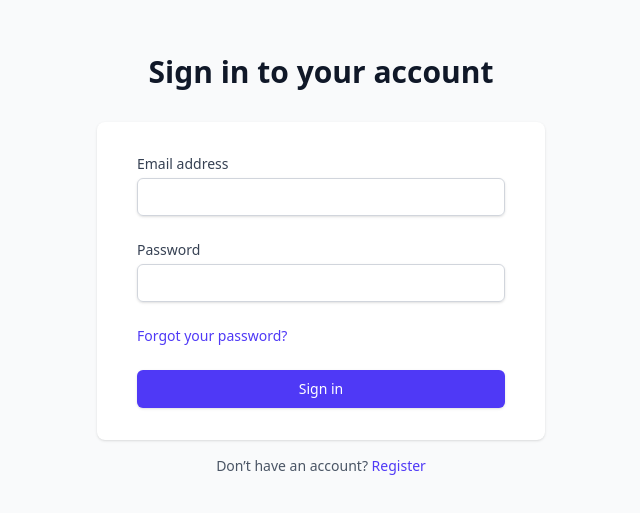
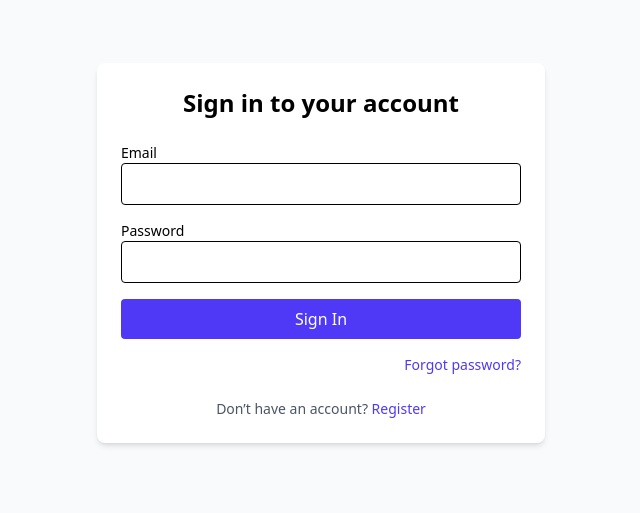
Before and after one commit to Shivam-fibo/MailSending, a React (Vite) app: page /login in a window 1280 px wide. Shown: the part 147-660 px from the top of the page, without its empty margins (319-959 px from the left). Built offline with nearby package versions, Linux system fonts and the light colour scheme.

Commit message:
if user login navigate to dashboad instead of login

```diff
--- a/src/components/Dashboard.jsx
+++ b/src/components/Dashboard.jsx
@@ -48,7 +48,7 @@ const Dashboard = () => {
         return;
       }
 
-      const response = await fetch('https://mail-sending-backend.vercel.app/api/mail/send', {
+      const response = await fetch('http://localhost:5000/api/mail/send', {
         method: 'POST',
         credentials: 'include',
         headers: {
--- a/src/components/LandingPage.jsx
+++ b/src/components/LandingPage.jsx
@@ -141,7 +141,7 @@ export default function BulkEmailLanding() {
               <p className="text-xl lg:text-2xl text-gray-600 mb-8 max-w-3xl mx-auto leading-relaxed">
                 The fastest way to deliver notes, messages, or updates to hundreds — instantly.
               </p>
-             <Link to="/login">
+             <Link to="/dashboard">
               <button className="bg-gradient-to-r from-blue-600 to-purple-600 text-white px-8 py-4 rounded-2xl text-lg font-semibold hover:shadow-2xl hover:scale-105 transition-all duration-300 inline-flex items-center gap-2"
               >
                 Start Sending Emails
@@ -306,7 +306,7 @@ export default function BulkEmailLanding() {
                     <div className="text-3xl font-bold text-green-600 mb-2">25 emails free</div>
                     <div className="text-green-700">No credit card required</div>
                   </div>
-                 <Link to="/login">
+                 <Link to="/dashboard">
                   <button className="w-full bg-gradient-to-r from-blue-600 to-purple-600 text-white px-8 py-4 rounded-2xl text-lg font-semibold hover:shadow-2xl hover:scale-105 transition-all duration-300">
                     Start Free Trial
                   </button></Link>
--- a/src/components/Login.jsx
+++ b/src/components/Login.jsx
@@ -4,40 +4,36 @@ import { useNavigate } from 'react-router-dom';
 const Login = () => {
   const [email, setEmail] = useState('');
   const [password, setPassword] = useState('');
-  const [error, setError] = useState('');
-  const [showForgotPassword, setShowForgotPassword] = useState(false);
-  const [showOTPVerification, setShowOTPVerification] = useState(false);
   const [otp, setOtp] = useState('');
   const [newPassword, setNewPassword] = useState('');
   const [confirmPassword, setConfirmPassword] = useState('');
+
+  const [error, setError] = useState('');
+  const [successMessage, setSuccessMessage] = useState('');
   const [loading, setLoading] = useState(false);
-  const [successMessage, setSuccessMessage] = useState('');
+
+  const [showEmailInputForReset, setShowEmailInputForReset] = useState(false);
+  const [showOTPVerification, setShowOTPVerification] = useState(false);
+  const [showResetPasswordForm, setShowResetPasswordForm] = useState(false);
+
   const navigate = useNavigate();
 
   const handleLogin = async (e) => {
     e.preventDefault();
     setLoading(true);
     setError('');
-
     try {
-      const response = await fetch('https://mail-sending-backend.vercel.app/api/auth/login', {
+      const response = await fetch('http://localhost:5000/api/auth/login', {
         method: 'POST',
-        headers: {
-          'Content-Type': 'application/json',
-        },
-        credentials: "include",
+        headers: { 'Content-Type': 'application/json' },
+        credentials: 'include',
         body: JSON.stringify({ email, password }),
       });
 
       const data = await response.json();
-
-      if (!response.ok) {
-        throw new Error(data.message || 'Login failed');
-      }
+      if (!response.ok) throw new Error(data.message || 'Login failed');
 
       localStorage.setItem('user', JSON.stringify(data.user));
-
-      // Redirect to dashboard or home page
       navigate('/dashboard');
     } catch (err) {
       setError(err.message);
@@ -46,27 +42,22 @@ const Login = () => {
     }
   };
 
-  const handleForgotPassword = async (e) => {
+  const handleSendOTP = async (e) => {
     e.preventDefault();
     setLoading(true);
     setError('');
-
     try {
-      const response = await fetch('https://mail-sending-backend.vercel.app/api/auth/forgot-password', {
+      const response = await fetch('http://localhost:5000/api/auth/forgot-password', {
         method: 'POST',
-        headers: {
-          'Content-Type': 'application/json',
-        },
+        headers: { 'Content-Type': 'application/json' },
         body: JSON.stringify({ email }),
       });
-      console.log("response", response)
+
       const data = await response.json();
-      console.log(data)
-      if (!response.ok) {
-        throw new Error(data.message || 'Failed to send OTP');
-      }
+      if (!response.ok) throw new Error(data.message || 'Failed to send OTP');
 
       setShowOTPVerification(true);
+      setShowEmailInputForReset(false);
       setSuccessMessage('OTP sent to your email');
     } catch (err) {
       setError(err.message);
@@ -79,25 +70,19 @@ const Login = () => {
     e.preventDefault();
     setLoading(true);
     setError('');
-
     try {
-      const response = await fetch('https://mail-sending-backend.vercel.app/api/auth/verify-reset-otp', {
+      const response = await fetch('http://localhost:5000/api/auth/verify-reset-otp', {
         method: 'POST',
-        headers: {
-          'Content-Type': 'application/json',
-        },
+        headers: { 'Content-Type': 'application/json' },
         body: JSON.stringify({ email, otp }),
       });
 
       const data = await response.json();
+      if (!response.ok) throw new Error(data.message || 'Invalid OTP');
 
-      if (!response.ok) {
-        throw new Error(data.message || 'Invalid OTP');
-      }
-
-      setShowForgotPassword(true);
       setShowOTPVerification(false);
-      setSuccessMessage('OTP verified. Please set your new password');
+      setShowResetPasswordForm(true);
+      setSuccessMessage('OTP verified. Please enter your new password.');
     } catch (err) {
       setError(err.message);
     } finally {
@@ -117,23 +102,17 @@ const Login = () => {
     }
 
     try {
-      const response = await fetch('https://mail-sending-backend.vercel.app/api/auth/reset-password', {
+      const response = await fetch('http://localhost:5000/api/auth/reset-password', {
         method: 'POST',
-        headers: {
-          'Content-Type': 'application/json',
-        },
+        headers: { 'Content-Type': 'application/json' },
         body: JSON.stringify({ email, otp, newPassword }),
       });
 
       const data = await response.json();
+      if (!response.ok) throw new Error(data.message || 'Reset failed');
 
-      if (!response.ok) {
-        throw new Error(data.message || 'Failed to reset Npassword');
-      }
-
-      setSuccessMessage('Password reset successfully. You can now login with your new password');
-      setShowForgotPassword(false);
-      setShowOTPVerification(false);
+      setSuccessMessage('Password reset successfully. You can now log in.');
+      setShowResetPasswordForm(false);
     } catch (err) {
       setError(err.message);
     } finally {
@@ -142,239 +121,155 @@ const Login = () => {
   };
 
   return (
-    <div className="min-h-screen bg-gray-50 flex flex-col justify-center py-12 sm:px-6 lg:px-8">
-      <div className="sm:mx-auto sm:w-full sm:max-w-md">
-        <h2 className="mt-6 text-center text-3xl font-extrabold text-gray-900">
-          {showForgotPassword ? 'Reset Password' : showOTPVerification ? 'Verify OTP' : 'Sign in to your account'}
+    <div className="min-h-screen flex flex-col justify-center items-center px-6 py-12 bg-gray-50">
+      <div className="w-full max-w-md bg-white shadow-md rounded-lg p-6 space-y-6">
+        <h2 className="text-2xl font-bold text-center">
+          {showEmailInputForReset ? 'Forgot Password' :
+           showOTPVerification ? 'Verify OTP' :
+           showResetPasswordForm ? 'Reset Password' :
+           'Sign in to your account'}
         </h2>
 
-      </div>
+        {error && <p className="text-red-600 text-sm">{error}</p>}
+        {successMessage && <p className="text-green-600 text-sm">{successMessage}</p>}
 
-      <div className="mt-8 sm:mx-auto sm:w-full sm:max-w-md">
-        <div className="bg-white py-8 px-4 shadow sm:rounded-lg sm:px-10">
-          {error && (
-            <div className="mb-4 bg-red-50 border-l-4 border-red-500 p-4">
-              <div className="flex">
-                <div className="flex-shrink-0">
-                  <svg className="h-5 w-5 text-red-500" xmlns="http://www.w3.org/2000/svg" viewBox="0 0 20 20" fill="currentColor">
-                    <path fillRule="evenodd" d="M10 18a8 8 0 100-16 8 8 0 000 16zM8.707 7.293a1 1 0 00-1.414 1.414L8.586 10l-1.293 1.293a1 1 0 101.414 1.414L10 11.414l1.293 1.293a1 1 0 001.414-1.414L11.414 10l1.293-1.293a1 1 0 00-1.414-1.414L10 8.586 8.707 7.293z" clipRule="evenodd" />
-                  </svg>
-                </div>
-                <div className="ml-3">
-                  <p className="text-sm text-red-700">{error}</p>
-                </div>
-              </div>
-            </div>
-          )}
-
-          {successMessage && (
-            <div className="mb-4 bg-green-50 border-l-4 border-green-500 p-4">
-              <div className="flex">
-                <div className="flex-shrink-0">
-                  <svg className="h-5 w-5 text-green-500" xmlns="http://www.w3.org/2000/svg" viewBox="0 0 20 20" fill="currentColor">
-                    <path fillRule="evenodd" d="M10 18a8 8 0 100-16 8 8 0 000 16zm3.707-9.293a1 1 0 00-1.414-1.414L9 10.586 7.707 9.293a1 1 0 00-1.414 1.414l2 2a1 1 0 001.414 0l4-4z" clipRule="evenodd" />
-                  </svg>
-                </div>
-                <div className="ml-3">
-                  <p className="text-sm text-green-700">{successMessage}</p>
-                </div>
-              </div>
-            </div>
-          )}
-
-          {showOTPVerification ? (
-            <form className="space-y-6" onSubmit={handleVerifyOTP}>
+        {/* Login Form */}
+        {!showEmailInputForReset && !showOTPVerification && !showResetPasswordForm && (
+          <form onSubmit={handleLogin} className="space-y-4">
             <div>
-                <label htmlFor="otp" className="block text-sm font-medium text-gray-700">
-                  OTP Verification
-                </label>
-                <div className="mt-1">
+              <label className="block text-sm">Email</label>
               <input
-                    id="otp"
-                    name="otp"
-                    type="text"
+                type="email"
                 required
-                    value={otp}
-                    onChange={(e) => setOtp(e.target.value)}
-                    className="appearance-none block w-full px-3 py-2 border border-gray-300 rounded-md shadow-sm placeholder-gray-400 focus:outline-none focus:ring-indigo-500 focus:border-indigo-500 sm:text-sm"
+                value={email}
+                onChange={(e) => setEmail(e.target.value)}
+                className="w-full border rounded px-3 py-2"
               />
             </div>
-                <p className="mt-2 text-sm text-gray-500">
-                  Please enter the OTP sent to your email address.
-                </p>
+            <div>
+              <label className="block text-sm">Password</label>
+              <input
+                type="password"
+                required
+                value={password}
+                onChange={(e) => setPassword(e.target.value)}
+                className="w-full border rounded px-3 py-2"
+              />
             </div>
-
-              <div>
             <button
               type="submit"
               disabled={loading}
-                  className="w-full flex justify-center py-2 px-4 border border-transparent rounded-md shadow-sm text-sm font-medium text-white bg-indigo-600 hover:bg-indigo-700 focus:outline-none focus:ring-2 focus:ring-offset-2 focus:ring-indigo-500 disabled:opacity-50 disabled:cursor-not-allowed"
+              className="w-full bg-indigo-600 text-white py-2 rounded hover:bg-indigo-700"
             >
-                  {loading ? 'Verifying...' : 'Verify OTP'}
+              {loading ? 'Signing in...' : 'Sign In'}
             </button>
-              </div>
-            </form>
-          ) : showForgotPassword ? (
-            <form className="space-y-6" onSubmit={handleResetPassword}>
-              {!successMessage && (
-                <>
-                  <div>
-                    <label htmlFor="email" className="block text-sm font-medium text-gray-700">
-                      Email address
-                    </label>
-                    <div className="mt-1">
-                      <input
-                        id="email"
-                        name="email"
-                        type="email"
-                        autoComplete="email"
-                        required
-                        value={email}
-                        onChange={(e) => setEmail(e.target.value)}
-                        className="appearance-none block w-full px-3 py-2 border border-gray-300 rounded-md shadow-sm placeholder-gray-400 focus:outline-none focus:ring-indigo-500 focus:border-indigo-500 sm:text-sm"
-                      />
-                    </div>
-                  </div>
-
-                  <div>
-                    <label htmlFor="newPassword" className="block text-sm font-medium text-gray-700">
-                      New Password
-                    </label>
-                    <div className="mt-1">
-                      <input
-                        id="newPassword"
-                        name="newPassword"
-                        type="password"
-                        required
-                        value={newPassword}
-                        onChange={(e) => setNewPassword(e.target.value)}
-                        className="appearance-none block w-full px-3 py-2 border border-gray-300 rounded-md shadow-sm placeholder-gray-400 focus:outline-none focus:ring-indigo-500 focus:border-indigo-500 sm:text-sm"
-                      />
-                    </div>
-                  </div>
-
-                  <div>
-                    <label htmlFor="confirmPassword" className="block text-sm font-medium text-gray-700">
-                      Confirm Password
-                    </label>
-                    <div className="mt-1">
-                      <input
-                        id="confirmPassword"
-                        name="confirmPassword"
-                        type="password"
-                        required
-                        value={confirmPassword}
-                        onChange={(e) => setConfirmPassword(e.target.value)}
-                        className="appearance-none block w-full px-3 py-2 border border-gray-300 rounded-md shadow-sm placeholder-gray-400 focus:outline-none focus:ring-indigo-500 focus:border-indigo-500 sm:text-sm"
-                      />
-                    </div>
-                  </div>
-
-                  <div>
-                    <button
-                      type="submit"
-                      disabled={loading}
-                      className="w-full flex justify-center py-2 px-4 border border-transparent rounded-md shadow-sm text-sm font-medium text-white bg-indigo-600 hover:bg-indigo-700 focus:outline-none focus:ring-2 focus:ring-offset-2 focus:ring-indigo-500 disabled:opacity-50 disabled:cursor-not-allowed"
-                    >
-                      {loading ? 'Resetting...' : 'Reset Password'}
-                    </button>
-                  </div>
-                </>
-              )}
-
-              <div className="text-center">
+            <div className="text-right text-sm">
               <button
                 type="button"
+                className="text-indigo-600 hover:underline"
                 onClick={() => {
-                    setShowForgotPassword(false);
+                  setShowEmailInputForReset(true);
                   setError('');
                   setSuccessMessage('');
                 }}
-                  className="font-medium text-indigo-600 hover:text-indigo-500 focus:outline-none"
               >
-                  Back to login
-                </button>
-              </div>
-            </form>
-          ) : (
-            <form className="space-y-6" onSubmit={handleLogin}>
-              <div>
-                <label htmlFor="email" className="block text-sm font-medium text-gray-700">
-                  Email address
-                </label>
-                <div className="mt-1">
-                  <input
-                    id="email"
-                    name="email"
-                    type="email"
-                    autoComplete="email"
-                    required
-                    value={email}
-                    onChange={(e) => setEmail(e.target.value)}
-                    className="appearance-none block w-full px-3 py-2 border border-gray-300 rounded-md shadow-sm placeholder-gray-400 focus:outline-none focus:ring-indigo-500 focus:border-indigo-500 sm:text-sm"
-                  />
-                </div>
-              </div>
-
-              <div>
-                <label htmlFor="password" className="block text-sm font-medium text-gray-700">
-                  Password
-                </label>
-                <div className="mt-1">
-                  <input
-                    id="password"
-                    name="password"
-                    type="password"
-                    autoComplete="current-password"
-                    required
-                    value={password}
-                    onChange={(e) => setPassword(e.target.value)}
-                    className="appearance-none block w-full px-3 py-2 border border-gray-300 rounded-md shadow-sm placeholder-gray-400 focus:outline-none focus:ring-indigo-500 focus:border-indigo-500 sm:text-sm"
-                  />
-                </div>
-              </div>
-
-              <div className="flex items-center justify-between">
-
-                <div className="text-sm">
-                  <button
-                    type="button"
-                    onClick={() => {
-                      setShowForgotPassword(true);
-                      setError('');
-                      setSuccessMessage('');
-                    }}
-                    className="font-medium text-indigo-600 hover:text-indigo-500 focus:outline-none"
-                  >
-                    Forgot your password?
-                  </button>
-                </div>
-              </div>
-
-              <div>
-                <button
-                  type="submit"
-                  disabled={loading}
-                  className="w-full flex justify-center py-2 px-4 border border-transparent rounded-md shadow-sm text-sm font-medium text-white bg-indigo-600 hover:bg-indigo-700 focus:outline-none focus:ring-2 focus:ring-offset-2 focus:ring-indigo-500 disabled:opacity-50 disabled:cursor-not-allowed"
-                >
-                  {loading ? 'Signing in...' : 'Sign in'}
+                Forgot password?
               </button>
             </div>
           </form>
         )}
 
+        {/* Email Input for OTP */}
+        {showEmailInputForReset && (
+          <form onSubmit={handleSendOTP} className="space-y-4">
+            <div>
+              <label className="block text-sm">Enter your email</label>
+              <input
+                type="email"
+                required
+                value={email}
+                onChange={(e) => setEmail(e.target.value)}
+                className="w-full border rounded px-3 py-2"
+              />
+            </div>
+            <button
+              type="submit"
+              disabled={loading}
+              className="w-full bg-indigo-600 text-white py-2 rounded hover:bg-indigo-700"
+            >
+              {loading ? 'Sending OTP...' : 'Send OTP'}
+            </button>
+          </form>
+        )}
 
+        {/* OTP Verification */}
+        {showOTPVerification && (
+          <form onSubmit={handleVerifyOTP} className="space-y-4">
+            <div>
+              <label className="block text-sm">Enter OTP</label>
+              <input
+                type="text"
+                required
+                value={otp}
+                onChange={(e) => setOtp(e.target.value)}
+                className="w-full border rounded px-3 py-2"
+              />
             </div>
+            <button
+              type="submit"
+              disabled={loading}
+              className="w-full bg-indigo-600 text-white py-2 rounded hover:bg-indigo-700"
+            >
+              {loading ? 'Verifying...' : 'Verify OTP'}
+            </button>
+          </form>
+        )}
 
-      <div className="mt-4 text-center text-sm text-gray-600">
-  Don’t have an account?{" "}
+        {/* Reset Password */}
+        {showResetPasswordForm && (
+          <form onSubmit={handleResetPassword} className="space-y-4">
+            <div>
+              <label className="block text-sm">New Password</label>
+              <input
+                type="password"
+                required
+                value={newPassword}
+                onChange={(e) => setNewPassword(e.target.value)}
+                className="w-full border rounded px-3 py-2"
+              />
+            </div>
+            <div>
+              <label className="block text-sm">Confirm Password</label>
+              <input
+                type="password"
+                required
+                value={confirmPassword}
+                onChange={(e) => setConfirmPassword(e.target.value)}
+                className="w-full border rounded px-3 py-2"
+              />
+            </div>
+            <button
+              type="submit"
+              disabled={loading}
+              className="w-full bg-indigo-600 text-white py-2 rounded hover:bg-indigo-700"
+            >
+              {loading ? 'Resetting...' : 'Reset Password'}
+            </button>
+          </form>
+        )}
+
+        {/* Register redirect */}
+        {!showOTPVerification && !showResetPasswordForm && !showEmailInputForReset && (
+          <div className="text-sm text-center text-gray-600">
+            Don’t have an account?{' '}
             <button
               onClick={() => navigate('/register')}
-    className="font-medium text-indigo-600 hover:text-indigo-500"
+              className="text-indigo-600 hover:underline"
             >
               Register
             </button>
           </div>
+        )}
       </div>
     </div>
   );
--- a/src/components/Register.jsx
+++ b/src/components/Register.jsx
@@ -12,7 +12,7 @@ const Register = () => {
     const handleRegister = async(e) => {
         e.preventDefault()
         try {
-            const response = await fetch('https://mail-sending-backend.vercel.app/api/auth/register', {
+            const response = await fetch('http://localhost:5000/api/auth/register', {
                 method: 'POST',
                 headers: {
                     'Content-type': 'application/json'
@@ -34,7 +34,7 @@ const Register = () => {
     const handleVerifyOTP = async(e) => {
         e.preventDefault()
         try {
-            const response = await fetch('https://mail-sending-backend.vercel.app/api/auth/verifyEmail', {
+            const response = await fetch('http://localhost:5000/api/auth/verifyEmail', {
                 method: 'POST',
                 headers: {
                     'Content-type': 'application/json'
```
Lines whose indentation alone changed are shown as unchanged.
